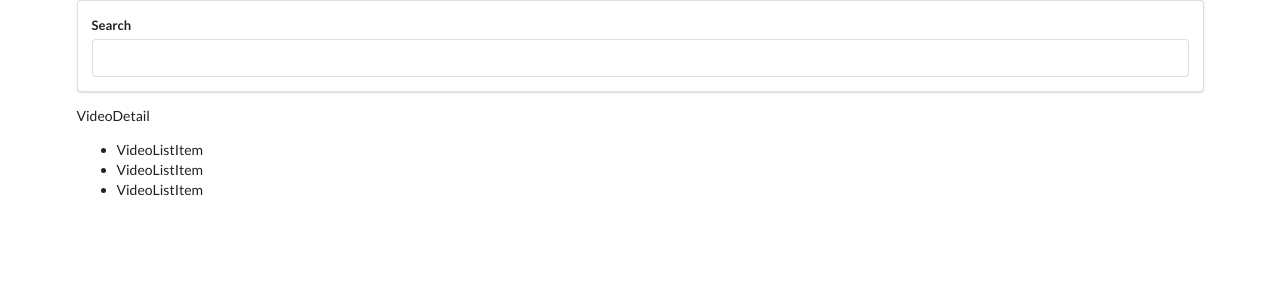
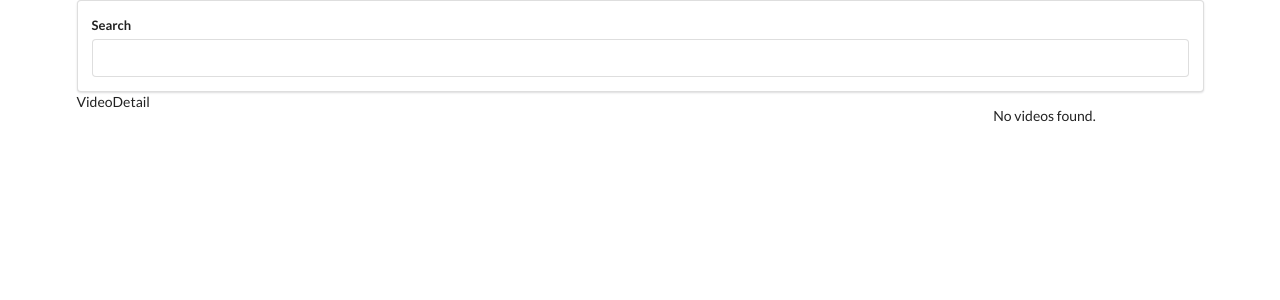
Before and after one commit to stefanhoth/learningreact-cheaptube, a React (Create React App) app: page / in a window 1280 px wide. Shown: the top 300 px of the page. Built offline with nearby package versions, Linux system fonts and the light colour scheme.

Commit message:
feat: Show video thumbnails of search result

```diff
--- a/src/components/App.js
+++ b/src/components/App.js
@@ -5,25 +5,35 @@ import VideoDetail from "./VideoDetail";
 import VideoList from "./VideoList";
 
 export default class App extends Component {
+  state = { videos: [] };
+
   onSearchTerm = async (term) => {
     console.log("User searched for", term);
 
-    const videos = await youtubeApi.get("/search", {
+    const response = await youtubeApi.get("/search", {
       params: {
         part: "snippet",
         q: term,
       },
     });
 
-    console.log(videos);
+    this.setState({ videos: response.data.items });
   };
 
   render() {
     return (
-      <div className="youtube-app ui container">
-        <SearchBar onSubmit={this.onSearchTerm} />
-        <VideoDetail />
-        <VideoList />
+      <div className="youtube-app">
+        <div className="ui container">
+          <SearchBar onSubmit={this.onSearchTerm} />
+        </div>
+        <div className="main-window ui relaxed grid container">
+          <div className="column-left twelve wide column">
+            <VideoDetail />
+          </div>
+          <div className="column right four wide column">
+            <VideoList videos={this.state.videos} />
+          </div>
+        </div>
       </div>
     );
   }
--- a/src/components/VideoList.js
+++ b/src/components/VideoList.js
@@ -1,12 +1,17 @@
 import VideoListItem from "./VideoListItem";
 
-const VideoList = () => {
+const VideoList = ({ videos }) => {
+  const list =
+    videos.length === 0
+      ? "No videos found."
+      : videos.map((video) => {
+          return <VideoListItem video={video.snippet} id={video.id.videoId} />;
+        });
+
   return (
-    <ul className="video-list">
-      <VideoListItem />
-      <VideoListItem />
-      <VideoListItem />
-    </ul>
+    <div className="video-list">
+      <ul>{list}</ul>
+    </div>
   );
 };
 
--- a/src/components/VideoListItem.js
+++ b/src/components/VideoListItem.js
@@ -1,5 +1,9 @@
-const VideoListItem = () => {
-  return <li className="video-list-item">VideoListItem</li>;
+const VideoListItem = ({ video, id }) => {
+  return (
+    <li className="video-list-item" key={id}>
+      <img src={video.thumbnails.medium.url} alt={video.title} />
+    </li>
+  );
 };
 
 export default VideoListItem;
```
